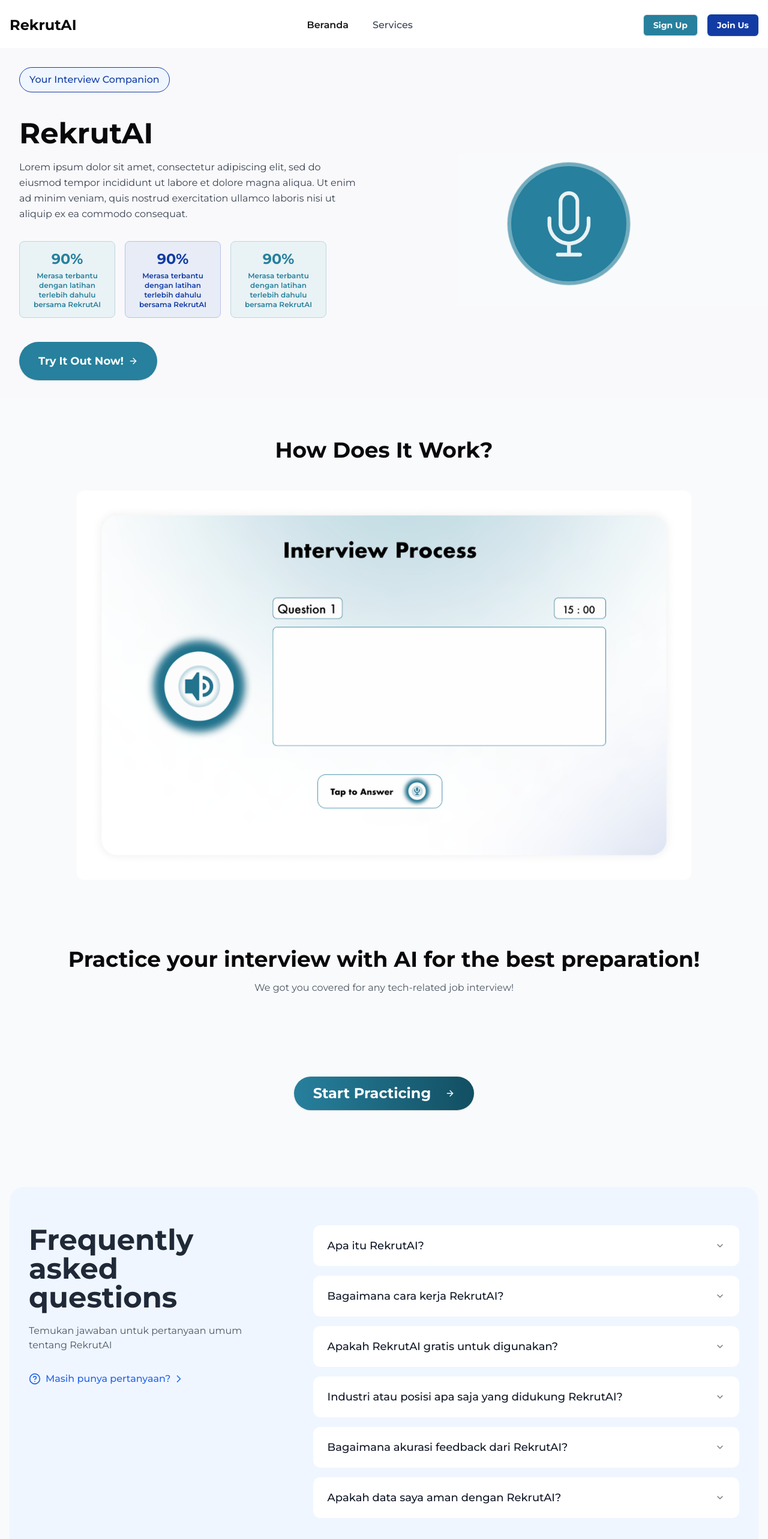
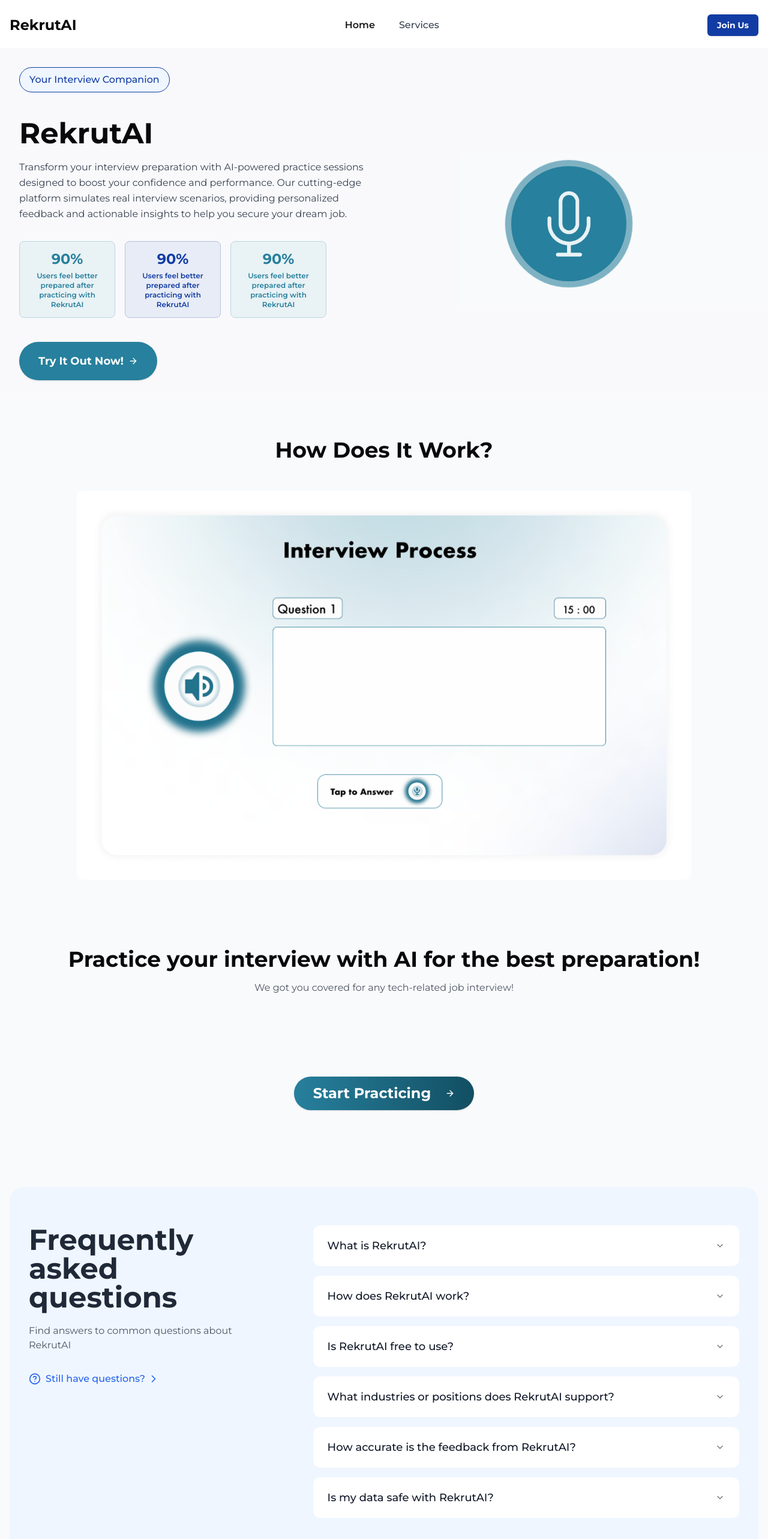
Before and after one commit to dhekaag/rekrut-ai, a React (Vite) app in the folder src/rekrut-ai-frontend/: page / in a window 1280 px wide. Shown: the top 2566 px of the page at 60% size. Built offline with nearby package versions, Linux system fonts and the light colour scheme; no server answers.

Commit message:
refactor: refactor ui and change to english

```diff
--- a/src/rekrut-ai-frontend/src/components/AboutUs.jsx
+++ b/src/rekrut-ai-frontend/src/components/AboutUs.jsx
@@ -1,38 +1,76 @@
+import React from "react";
+import { Brain, Library, ClipboardList, MessageSquareMore } from "lucide-react";
 import BadgeButton from "./Fragments/BadgeButton";
 import { aboutUsData } from "@/constants/aboutUsData";
+import { Card, CardContent } from "@/components/ui/card";
 
 export default function AboutUs() {
+  const getIcon = (iconName) => {
+    const iconMap = {
+      Brain: Brain,
+      Library: Library,
+      ClipboardList: ClipboardList,
+      MessageSquareMore: MessageSquareMore,
+    };
+
+    const IconComponent = iconMap[iconName];
+    return IconComponent ? (
+      <IconComponent className="w-5 h-5 md:w-6 md:h-6 text-blue-600" />
+    ) : null;
+  };
+
   return (
-    <>
-      <div className="w-full py-8 md:py-12 lg:py-16">
-        <div className="w-full px-4 sm:px-8 md:px-16 lg:px-32 text-center flex flex-col items-center mb-8">
-          <h1 className="font-bold text-3xl md:text-4xl mb-4">About Us</h1>
+    <div className="w-full py-12 md:py-16 lg:py-24 bg-slate-50">
+      <div className="container mx-auto px-4 sm:px-6 lg:px-8">
+        <div className="text-center flex flex-col items-center mb-12">
+          <h1 className="font-bold text-3xl md:text-4xl lg:text-5xl mb-4 text-slate-900">
+            About Us
+          </h1>
           <BadgeButton />
-          <p className="text-xs md:text-sm max-w-3xl mt-4">
-            Lorem ipsum dolor sit, amet consectetur adipisicing elit. Magni quae
-            culpa quaerat adipisci suscipit nam et cupiditate illum? Perferendis
-            repellendus libero ut inventore illum iure necessitatibus animi
-            ratione rerum quisquam?
+          <p className="text-sm md:text-base text-slate-600 max-w-3xl mt-4">
+            At RekrutAI, we're committed to making the hiring process easier,
+            more efficient, and more effective for both employers and
+            candidates. Our AI-powered platform streamlines interviews while
+            providing deeper insights into candidate qualifications.
           </p>
         </div>
 
-        <div className="flex flex-wrap">
-          {aboutUsData.map((e, i) => (
-            <div
-              className="flex gap-2 w-full sm:w-1/2 py-2 px-4 sm:px-6 md:px-8 lg:px-10 mb-4"
-              key={i}
+        <div className="grid grid-cols-1 md:grid-cols-2 gap-8">
+          {aboutUsData.map((item, index) => (
+            <Card
+              key={index}
+              className="border border-slate-200 shadow-sm hover:shadow-md transition-all duration-200"
             >
-              <div className="flex-shrink-0">img</div>
-              <div>
-                <h2 className="font-semibold text-lg md:text-xl mb-1">
-                  {e.title}
-                </h2>
-                <p className="text-xs md:text-sm">{e.description}</p>
-              </div>
-            </div>
+              <CardContent className="flex gap-3 md:gap-4 p-4 md:p-6">
+                <div className="flex-shrink-0 p-2 bg-blue-50 rounded-md h-fit">
+                  {getIcon(item.icon)}
+                </div>
+                <div>
+                  <h2 className="font-semibold text-lg md:text-xl text-slate-900 mb-1 md:mb-2">
+                    {item.title}
+                  </h2>
+                  <p className="text-xs md:text-sm text-slate-600">
+                    {item.description}
+                  </p>
+                </div>
+              </CardContent>
+            </Card>
           ))}
         </div>
+
+        <div className="mt-16 text-center">
+          <h2 className="font-bold text-2xl md:text-3xl mt-4 mb-4 text-slate-900">
+            Transforming Recruitment Through Innovation
+          </h2>
+          <p className="text-sm md:text-base text-slate-600 max-w-3xl mx-auto">
+            We believe that technology should enhance human connections, not
+            replace them. Our AI tools are designed to support recruiters and
+            hiring managers by handling repetitive tasks, providing data-driven
+            insights, and allowing them to focus on what matters most: finding
+            the right talent for their teams.
+          </p>
+        </div>
       </div>
-    </>
+    </div>
   );
 }
--- a/src/rekrut-ai-frontend/src/components/FAQAccordion.jsx
+++ b/src/rekrut-ai-frontend/src/components/FAQAccordion.jsx
@@ -19,14 +19,14 @@
               Frequently asked questions
             </h2>
             <p className="text-gray-600 mb-8">
-              Temukan jawaban untuk pertanyaan umum tentang RekrutAI
+              Find answers to common questions about RekrutAI
             </p>
             <Link
               to="/"
               className="inline-flex items-center text-blue-600 font-medium hover:text-blue-700 transition-colors group"
             >
               <CircleHelp className="mr-2 h-5 w-5" />
-              Masih punya pertanyaan?
+              Still have questions?
               <ChevronRight className="ml-1 h-5 w-5 transform transition-transform duration-300 group-hover:translate-x-1" />
             </Link>
           </div>
--- a/src/rekrut-ai-frontend/src/components/Fragments/InterviewCard.jsx
+++ b/src/rekrut-ai-frontend/src/components/Fragments/InterviewCard.jsx
@@ -4,6 +4,7 @@
 import { ArrowRight } from "lucide-react";
 import { useInterviewCategories } from "@/hooks/useInterviewCategories";
 import { CardSkeleton } from "./CardSkeleton";
+import { Link } from "react-router-dom";
 
 const InterviewCards = () => {
   const { data, isLoading } = useInterviewCategories();
@@ -92,7 +93,7 @@
           className="bg-gradient-to-r from-[#27809D] to-[#124F62] text-white py-7 px-8 rounded-full text-2xl font-bold hover:opacity-90 hover:scale-105 transition-all"
           size="lg"
         >
-          Start Practicing
+          <Link to="/services">Start Practicing</Link>
           <ArrowRight className="ml-4 h-6 w-6" />
         </Button>
       </div>
--- a/src/rekrut-ai-frontend/src/components/Fragments/StatsCard.jsx
+++ b/src/rekrut-ai-frontend/src/components/Fragments/StatsCard.jsx
@@ -1,11 +1,11 @@
-export default function StatsCard({ bgcolor, color, border }) {
+export function StatsCard({ bgcolor, color, border }) {
   return (
     <div
       className={`border ${border} ${bgcolor} ${color} w-40 h-32 p-3 rounded-lg text-center flex flex-col items-center justify-center transition-all hover:shadow-md`}
     >
       <h1 className="text-2xl font-bold">90%</h1>
       <p className="text-xs font-semibold mt-1">
-        Merasa terbantu dengan latihan terlebih dahulu bersama RekrutAI
+        Users feel better prepared after practicing with RekrutAI
       </p>
     </div>
   );
--- a/src/rekrut-ai-frontend/src/components/HeroSection.jsx
+++ b/src/rekrut-ai-frontend/src/components/HeroSection.jsx
@@ -1,29 +1,28 @@
 import React from "react";
 import { images } from "@/constants/images";
-import StatsCard from "./Fragments/StatsCard";
+import { StatsCard } from "./Fragments/StatsCard";
 import { Button } from "@/components/ui/button";
 import { ArrowRight } from "lucide-react";
 import BadgeButton from "./Fragments/BadgeButton";
+import { Link } from "react-router-dom";
 
 export default function HeroSection() {
   return (
     <div className="w-full bg-gray-50 bg-opacity-70 py-8">
       <div className="container mx-auto px-4 md:px-8">
         <div className="flex flex-col md:flex-row justify-between items-center gap-10">
-          {/* Left content column */}
           <div className="flex flex-col gap-6 max-w-xl w-full lg:w-1/2">
             <BadgeButton />
-
             <div>
               <h1 className="text-4xl md:text-5xl font-bold my-5">RekrutAI</h1>
               <p className="text-gray-700 leading-relaxed">
-                Lorem ipsum dolor sit amet, consectetur adipiscing elit, sed do
-                eiusmod tempor incididunt ut labore et dolore magna aliqua. Ut
-                enim ad minim veniam, quis nostrud exercitation ullamco laboris
-                nisi ut aliquip ex ea commodo consequat.
+                Transform your interview preparation with AI-powered practice
+                sessions designed to boost your confidence and performance. Our
+                cutting-edge platform simulates real interview scenarios,
+                providing personalized feedback and actionable insights to help
+                you secure your dream job.
               </p>
             </div>
-
             <div className="flex flex-wrap justify-center sm:justify-start gap-4 mt-2">
               <StatsCard
                 color="text-figma-primary"
@@ -41,16 +40,13 @@
                 border="border-figma-primary-lightActive"
               />
             </div>
-
             <div className="mt-4 flex justify-center sm:justify-start">
               <Button className="bg-figma-primary text-white px-6 sm:px-8 py-4 sm:py-6 h-14 sm:h-16 text-base sm:text-lg rounded-full font-bold flex items-center gap-2 hover:opacity-90 transition-all">
-                Try It Out Now!
+                <Link to={"/services"}>Try It Out Now!</Link>
                 <ArrowRight size={20} className="sm:w-6 sm:h-6" />
               </Button>
             </div>
           </div>
-
-          {/* Right content column - Microphone container */}
           <div className="md:flex md:justify-center md:items-center md:w-1/3 lg:w-1/2">
             <div className="relative flex h-36 w-36 md:h-48 md:w-48">
               <span className="animate-ping absolute inline-flex h-full w-full rounded-full bg-figma-primary opacity-75"></span>
--- a/src/rekrut-ai-frontend/src/components/Navbar.jsx
+++ b/src/rekrut-ai-frontend/src/components/Navbar.jsx
@@ -58,7 +58,7 @@
                   isActive("/") ? "text-primary font-semibold" : "text-gray-700"
                 }`}
               >
-                Beranda
+                Home
               </Link>
               <Link
                 to="/services"
@@ -74,14 +74,14 @@
           </nav>
 
           <div className="hidden md:flex items-center space-x-4">
-            <Button
+            {/* <Button
               variant="outline"
               className="font-bold text-white bg-[#27809D] hover:bg-[#1F6A80] hover:text-white"
             >
               Sign Up
-            </Button>
+            </Button> */}
             <Button className="bg-[#123CA4] hover:bg-blue-800 text-white font-bold">
-              Join Us
+              <Link to={"/services"}>Join Us</Link>
             </Button>
           </div>
 
@@ -107,7 +107,7 @@
                 isActive("/") ? "bg-gray-50 font-semibold" : ""
               }`}
             >
-              Beranda
+              Home
             </Link>
             <Link
               to="/services"
@@ -119,14 +119,14 @@
             </Link>
             <hr className="border-gray-200" />
             <div className="flex flex-col space-y-3 pt-2">
-              <Button
+              {/* <Button
                 variant="outline"
                 className="font-bold text-white bg-[#27809D] hover:bg-[#1F6A80] hover:text-white"
               >
                 Sign Up
-              </Button>
+              </Button> */}
               <Button className="bg-[#123CA4] hover:bg-blue-800 text-white font-bold">
-                Join Us
+                <Link to={"/services"}>Join Us</Link>
               </Button>
             </div>
           </div>
--- a/src/rekrut-ai-frontend/src/constants/aboutUsData.js
+++ b/src/rekrut-ai-frontend/src/constants/aboutUsData.js
@@ -3,20 +3,24 @@
     title: "Real-time AI-Generated Questions",
     description:
       "InterviewAI generates tailored interview questions in real-time, ensuring they are relevant to the job category and position selected.",
+    icon: "Brain",
   },
   {
     title: "Question Library",
     description:
       "The service comes pre-loaded with a vast library of interview questions, saving you time and providing a starting point for creating customized questions.",
+    icon: "Library",
   },
   {
     title: "Interview Management",
     description:
       "Our platform provides tools to help with managing the interview process, including the ability to save notes and questions for individual candidates.",
+    icon: "ClipboardList",
   },
   {
     title: "AI-Generated Follow-Up Questions",
     description:
       "InterviewAI generates smart follow-up questions based on a candidate's responses, helping you dig deeper and uncover valuable insights.",
+    icon: "MessageSquareMore",
   },
 ];
--- a/src/rekrut-ai-frontend/src/constants/faqData.js
+++ b/src/rekrut-ai-frontend/src/constants/faqData.js
@@ -1,32 +1,32 @@
 export const faqData = [
   {
-    question: "Apa itu RekrutAI?",
+    question: "What is RekrutAI?",
     answer:
-      "RekrutAI adalah platform interview berbasis AI yang membantu kandidat berlatih untuk wawancara kerja. Kami menyediakan simulasi wawancara yang realistis dengan analisis dan umpan balik real-time untuk membantu Anda mempersiapkan diri menghadapi wawancara kerja teknologi.",
+      "RekrutAI is an AI-based interview platform that helps candidates practice for job interviews. We provide realistic interview simulations with real-time analysis and feedback to help you prepare for technology job interviews.",
   },
   {
-    question: "Bagaimana cara kerja RekrutAI?",
+    question: "How does RekrutAI work?",
     answer:
-      "RekrutAI bekerja dengan menggunakan algoritma AI canggih untuk mensimulasikan wawancara. Anda akan menjawab pertanyaan seperti dalam wawancara nyata, kemudian sistem akan menganalisis jawaban Anda dan memberikan umpan balik yang konstruktif untuk perbaikan.",
+      "RekrutAI works by using advanced AI algorithms to simulate interviews. You'll answer questions as you would in a real interview, then the system will analyze your answers and provide constructive feedback for improvement.",
   },
   {
-    question: "Apakah RekrutAI gratis untuk digunakan?",
+    question: "Is RekrutAI free to use?",
     answer:
-      "RekrutAI menawarkan paket gratis dengan fitur terbatas dan paket premium dengan fitur lengkap. Paket gratis memungkinkan Anda mengakses beberapa template wawancara dasar, sementara paket premium membuka semua fitur termasuk analisis mendalam dan sesi wawancara tak terbatas.",
+      "RekrutAI offers a free package with limited features and premium packages with full functionality. The free package allows you to access some basic interview templates, while the premium package unlocks all features including in-depth analysis and unlimited interview sessions.",
   },
   {
-    question: "Industri atau posisi apa saja yang didukung RekrutAI?",
+    question: "What industries or positions does RekrutAI support?",
     answer:
-      "RekrutAI mendukung berbagai posisi di industri teknologi, termasuk pengembang software, data scientist, UX designer, product manager, dan banyak lagi. Kami terus menambahkan template wawancara baru untuk berbagai posisi dan tingkat pengalaman.",
+      "RekrutAI supports various positions in the technology industry, including software developers, data scientists, UX designers, product managers, and many more. We continuously add new interview templates for different positions and experience levels.",
   },
   {
-    question: "Bagaimana akurasi feedback dari RekrutAI?",
+    question: "How accurate is the feedback from RekrutAI?",
     answer:
-      "Feedback RekrutAI dirancang berdasarkan input dari profesional HR dan technical interviewer berpengalaman. Meskipun tidak ada sistem yang sempurna, umpan balik kami sangat relevan dengan standar industri saat ini dan terus ditingkatkan melalui pembelajaran mesin.",
+      "RekrutAI's feedback is designed based on input from experienced HR professionals and technical interviewers. While no system is perfect, our feedback is highly relevant to current industry standards and continuously improved through machine learning.",
   },
   {
-    question: "Apakah data saya aman dengan RekrutAI?",
+    question: "Is my data safe with RekrutAI?",
     answer:
-      "Keamanan data adalah prioritas utama kami. Semua interaksi Anda dienkripsi dan kami tidak pernah membagikan informasi pribadi Anda dengan pihak ketiga tanpa izin. Anda juga dapat menghapus data Anda kapan saja melalui pengaturan akun.",
+      "Data security is our top priority. All your interactions are encrypted and we never share your personal information with third parties without permission. You can also delete your data at any time through your account settings.",
   },
 ];
```
